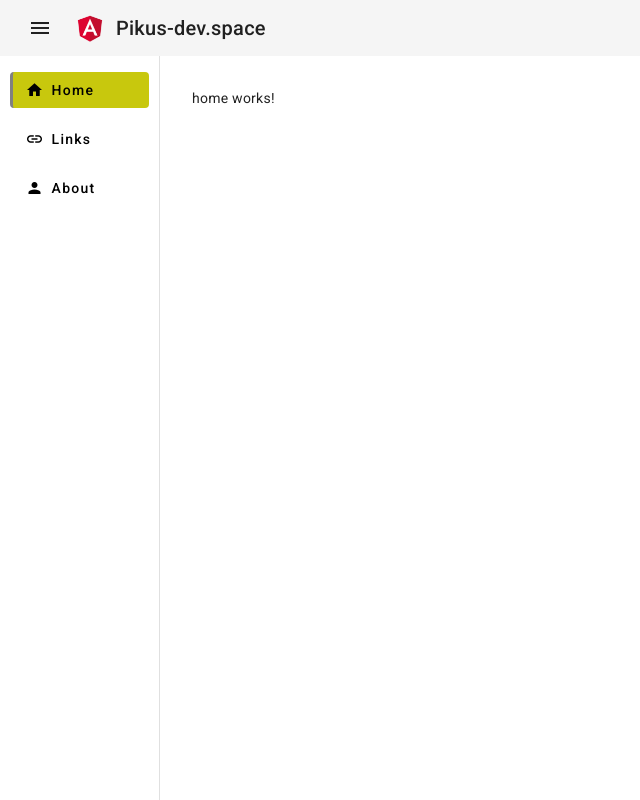
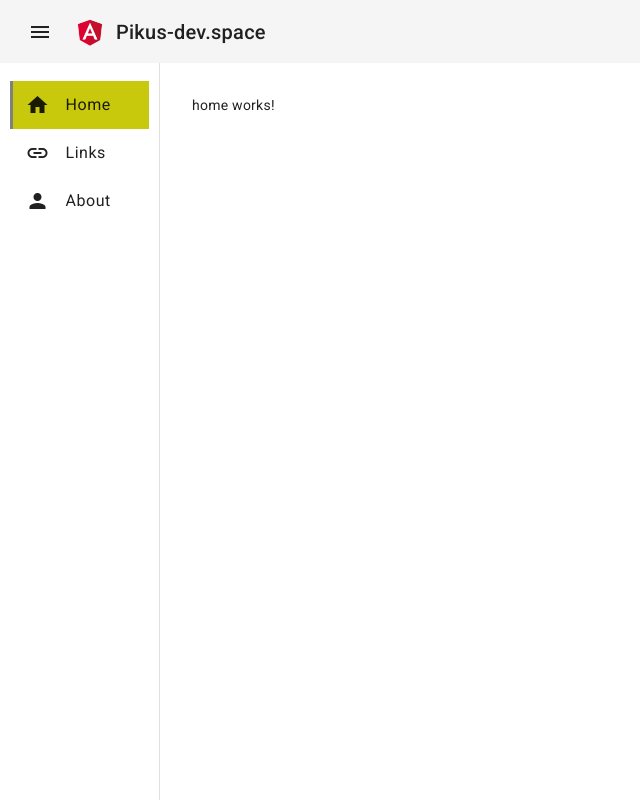
Before and after one commit to pikus-spb/dev.space, an Angular app: page /home in a window 1280 px wide. Shown: the whole page, without its empty margins (0-640 px from the left). Built offline with nearby package versions, Linux system fonts and the light colour scheme.

Commit message:
New main menu and main header components

```diff
--- a/src/app/app.component.html
+++ b/src/app/app.component.html
@@ -1,24 +1,10 @@
 <mat-toolbar>
-    <button mat-icon-button (click)="sidenav.toggle()" title="Toggle menu">
-        <mat-icon>menu</mat-icon>
-    </button>
-    <img src="assets/images/angular.png"> <h1>Pikus-dev.space</h1>
+    <main-header (onMenuClick)="sidenav.toggle()"></main-header>
 </mat-toolbar>
 <mat-progress-bar mode="indeterminate" [style.visibility]="loading ? 'visible' : 'hidden'"></mat-progress-bar>
 <mat-sidenav-container>
     <mat-sidenav #sidenav opened mode="side">
-        <a mat-button routerLink="/home" routerLinkActive="active">
-            <mat-icon>home</mat-icon>
-            Home
-        </a>
-        <a mat-button routerLink="/links" routerLinkActive="active">
-            <mat-icon>link</mat-icon>
-            Links
-        </a>
-        <a mat-button routerLink="/about" routerLinkActive="active">
-            <mat-icon>person</mat-icon>
-            About
-        </a>
+        <main-menu></main-menu>
     </mat-sidenav>
     <mat-sidenav-content>
         <router-outlet></router-outlet>
--- a/src/app/app.component.less
+++ b/src/app/app.component.less
@@ -4,21 +4,6 @@
   display: flex;
   flex-direction: column;
   height: 100%;
-
-  mat-toolbar {
-    height: @headerHeight;
-    gap: 10px;
-
-    img {
-      width: 2rem;
-      height: 2rem;
-    }
-
-    h1 {
-      margin: 0;
-      white-space: nowrap;
-    }
-  }
 
   mat-progress-bar {
     position: absolute;
@@ -33,19 +18,6 @@
       width: @mainMenuWidth;
       padding: @defaultPadding * 0.6;
       background-color: transparent;
-
-      a {
-        width: 100%;
-        justify-content: flex-start;
-        margin: 0.4rem 0;
-        padding-left: @defaultPadding;
-
-        &.active {
-          background-color: @defaultHighlightColor;
-          border-left: 3px solid gray;
-          padding-left: calc(@defaultPadding - 3px);
-        }
-      }
     }
 
     mat-sidenav-content {
--- a/src/app/app.component.ts
+++ b/src/app/app.component.ts
@@ -1,4 +1,4 @@
-import { Component, DestroyRef } from '@angular/core';
+import { Component } from '@angular/core';
 import { NavigationEnd, NavigationStart, Router } from '@angular/router';
 import { filter, tap } from 'rxjs';
 import { takeUntilDestroyed } from '@angular/core/rxjs-interop';
--- a/src/app/app.module.ts
+++ b/src/app/app.module.ts
@@ -5,10 +5,14 @@ import { AppRoutingModule } from './app-routing.module';
 import { AppComponent } from './app.component';
 import { BrowserAnimationsModule } from '@angular/platform-browser/animations';
 import { MaterialModule } from './material/material.module';
+import { MainMenuComponent } from './main-menu/main-menu.component';
+import { MainHeaderComponent } from './main-header/main-header.component';
 
 @NgModule({
   declarations: [
     AppComponent,
+    MainMenuComponent,
+    MainHeaderComponent,
   ],
   imports: [
     BrowserModule,
--- /dev/null
+++ b/src/app/main-header/main-header.component.html
@@ -0,0 +1,6 @@
+<ng-container>
+    <button mat-icon-button (click)="onMenuClick.emit()" title="Toggle menu">
+        <mat-icon>menu</mat-icon>
+    </button>
+    <img src="assets/images/angular.png"> <h1>Pikus-dev.space</h1>
+</ng-container>
--- /dev/null
+++ b/src/app/main-header/main-header.component.less
@@ -0,0 +1,19 @@
+@import "./../globals";
+
+:host {
+  height: @headerHeight;
+  width: 100%;
+  display: flex;
+  align-items: center;
+  gap: 10px;
+
+  img {
+    width: 2rem;
+    height: 2rem;
+  }
+
+  h1 {
+    margin: 0;
+    white-space: nowrap;
+  }
+}
--- /dev/null
+++ b/src/app/main-menu/main-menu.component.html
@@ -0,0 +1,11 @@
+<mat-nav-list>
+    <a mat-list-item routerLink="/home" routerLinkActive="active">
+        <mat-icon >home</mat-icon>Home
+    </a>
+    <a mat-list-item routerLink="/links" routerLinkActive="active">
+        <mat-icon>link</mat-icon>Links
+    </a>
+    <a mat-list-item routerLink="/about" routerLinkActive="active">
+        <mat-icon>person</mat-icon>About
+    </a>
+</mat-nav-list>
--- /dev/null
+++ b/src/app/main-menu/main-menu.component.less
@@ -0,0 +1,14 @@
+@import "./../globals";
+
+mat-nav-list {
+  mat-icon {
+    vertical-align: bottom;
+    margin-right: 1rem;
+  }
+
+  .active {
+    background-color: @defaultHighlightColor;
+    border-left: 3px solid gray;
+    padding-left: calc(@defaultPadding - 3px);
+  }
+}
```
Also changed, not shown: src/app/main-header/main-header.component.ts (added, +10 -0 lines), src/app/main-menu/main-menu.component.ts (added, +10 -0 lines), src/app/material/material.module.ts (+5 -2 lines), 2 other files (tests, documents, lock files or other folders).
